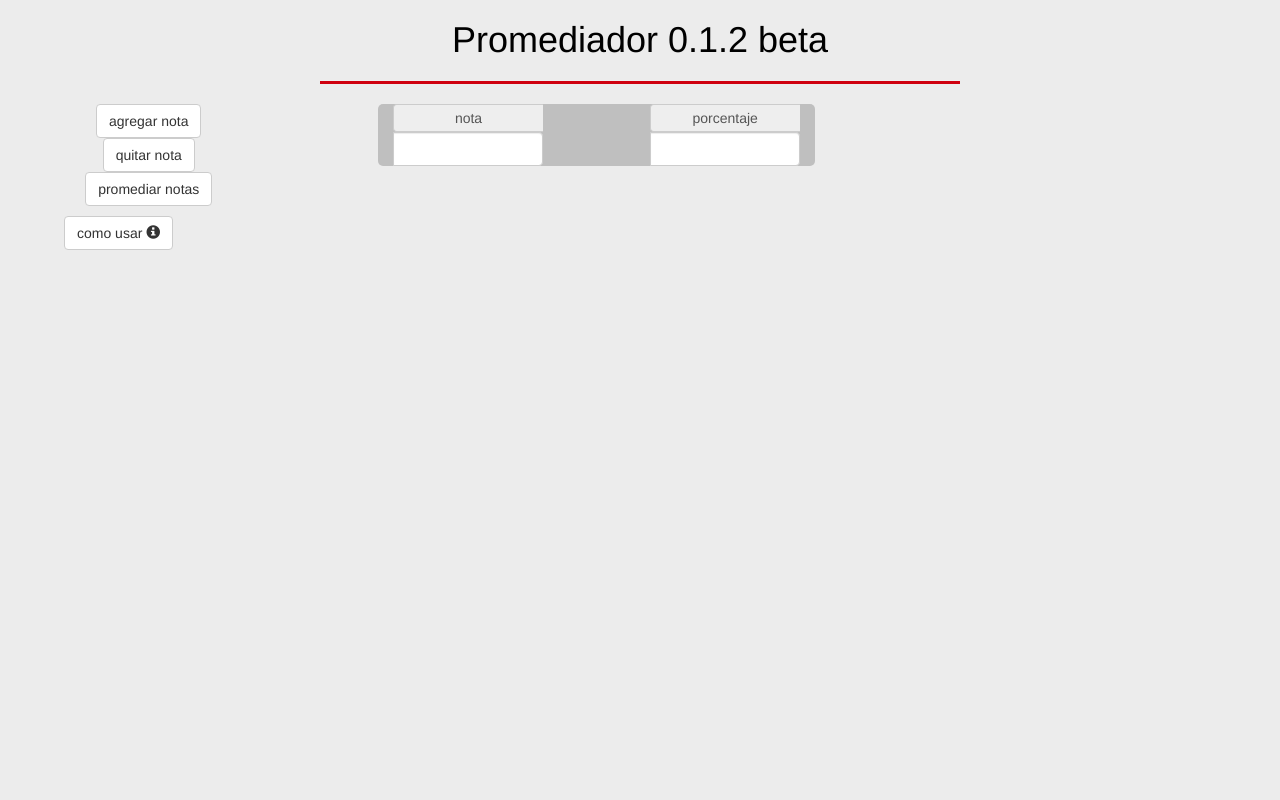
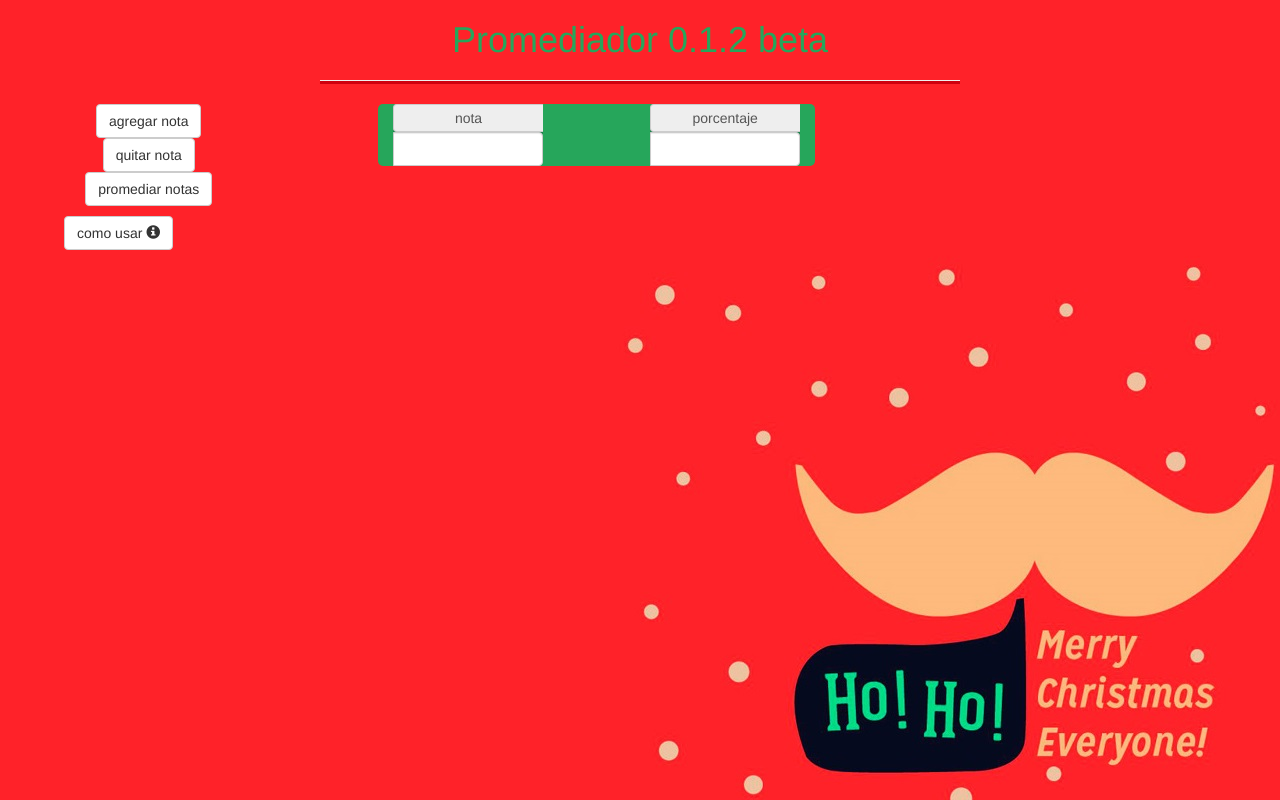
Before and after one commit to chediego/promedios, a plain HTML site: page index.html in a window 1280 px wide. Drawn offline with nearby package versions, Linux system fonts and the light colour scheme.

Commit message:
arreglado de todo

```diff
--- a/css/main.css
+++ b/css/main.css
@@ -6,18 +6,23 @@
   margin-left: -10%;
   font-size: 10px;
   position:sticky;
-  background-color: #BFBFBF;
+  background-color: #1E824C;
+  /*background-color: #BFBFBF; colorn ormal */
   border-radius: 5px;
 }
 body{
-  background-color: #ECECEC !important;
+  /*background-color: #ECECEC !important;*/
+  background-color: #D91E18;/*color navidad*/
+  background-image: url("../img/xmas.jpg");
 }
 h1{
-  color: black !important;
+  /*color: black !important;*/
+  color: #26A65B;
   text-align: center;
 }
 .col-md-4{
-  background-color: #BFBFBF !important;
+  /*background-color: #BFBFBF !important; color normal*/
+  background-color: #26A65B;/*navidad */
   margin-left: 5%;
   border-radius: 5px;
   height: inherit;
@@ -32,7 +37,8 @@ h1{
   float: left;
   position: sticky;
   font-size: 10px;
-  background-color: #BFBFBF;
+  /*background-color: #BFBFBF; color normal*/
+  background-color: #1E824C; /*navidada*/
   border-radius: 5px;
   /*background-color: #6C7A89;*/
 }
```
Also changed, not shown: img/flat_christmas_tree.jpg (added), img/xmas.jpg (added).
